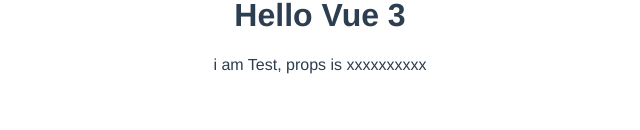
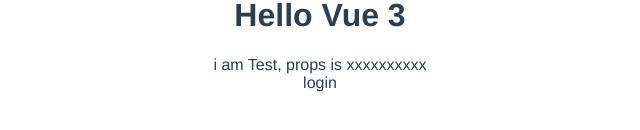
Before and after one commit to KKandLL-Forever/shop-vite, a Vue app: page /#/login in a window 1280 px wide. Shown: the part 288-418 px from the top of the page, without its empty margins (320-960 px from the left). Built offline with nearby package versions, Linux system fonts and the light colour scheme.

Commit message:
chore: init router

```diff
--- a/src/App.vue
+++ b/src/App.vue
@@ -10,6 +10,7 @@
     src="./assets/logo.png"
   >
   <HelloWorld msg="Hello Vue 3" />
+  <router-view />
 </template>
 
 <style>
--- a/src/main.ts
+++ b/src/main.ts
@@ -1,4 +1,5 @@
 import { createApp } from 'vue'
 import App from './App.vue'
+import router from './router'
 
-createApp(App).mount('#app')
+createApp(App).use(router).mount('#app')
--- /dev/null
+++ b/src/router/index.ts
@@ -0,0 +1,21 @@
+import { createRouter, createWebHashHistory, RouteRecordRaw } from 'vue-router'
+
+const routes: RouteRecordRaw[] = [
+  {
+    name: 'home',
+    path: '/home',
+    component: () => import('../views/home/index.vue')
+  },
+  {
+    name: 'login',
+    path: '/login',
+    component: () => import('../views/login/index.vue')
+  }
+]
+
+const router = createRouter({
+  history: createWebHashHistory(),
+  routes
+})
+
+export default router
--- /dev/null
+++ b/src/views/home/index.vue
@@ -0,0 +1,11 @@
+<script setup lang="ts">
+
+</script>
+
+<template>
+  <div>首页</div>
+</template>
+
+<style scoped>
+
+</style>
--- /dev/null
+++ b/src/views/login/index.vue
@@ -0,0 +1,10 @@
+<script setup lang="ts">
+</script>
+
+<template>
+  <div>login</div>
+</template>
+
+<style scoped>
+
+</style>
```
Also changed, not shown: .eslintrc.js.
